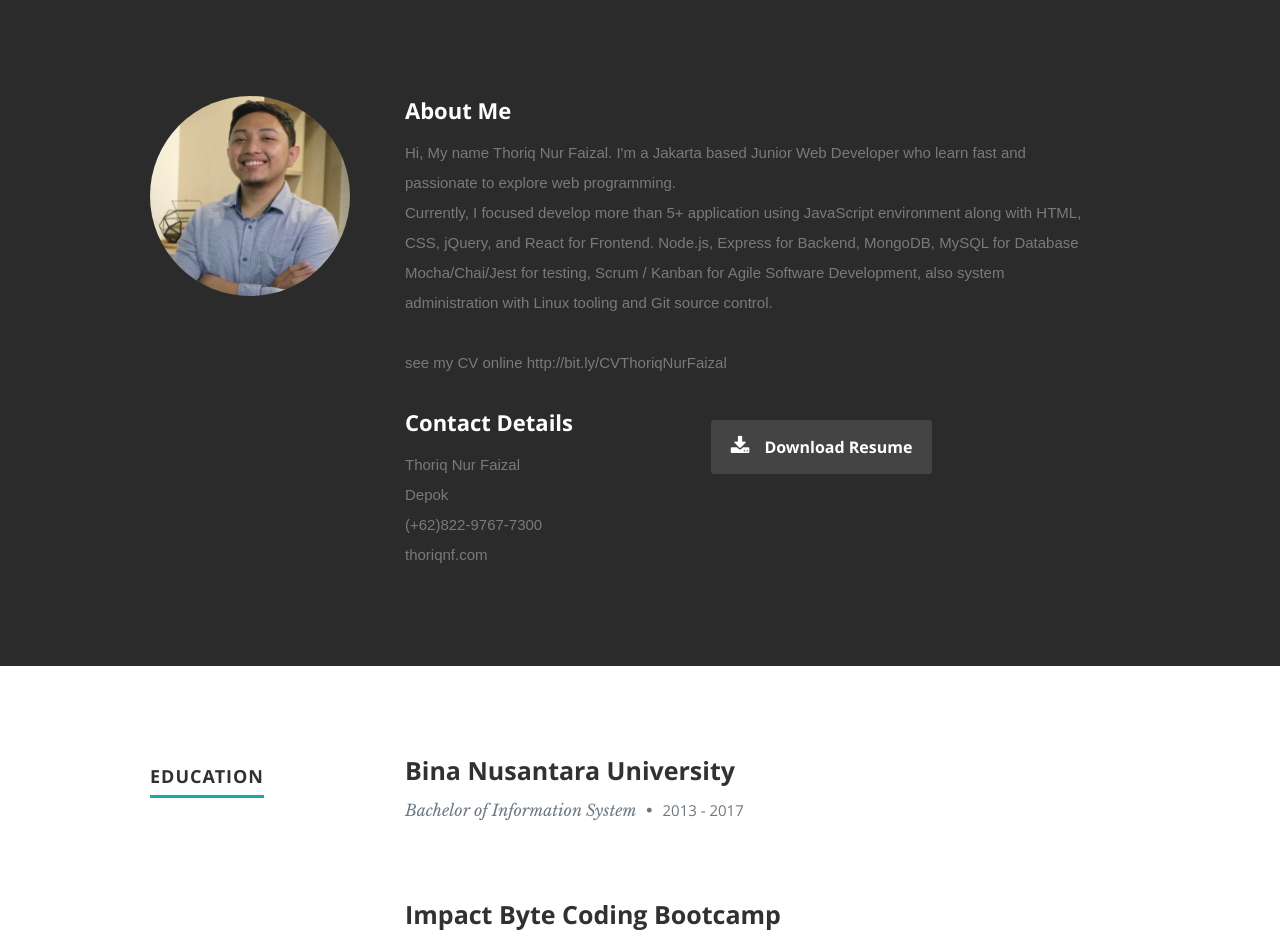
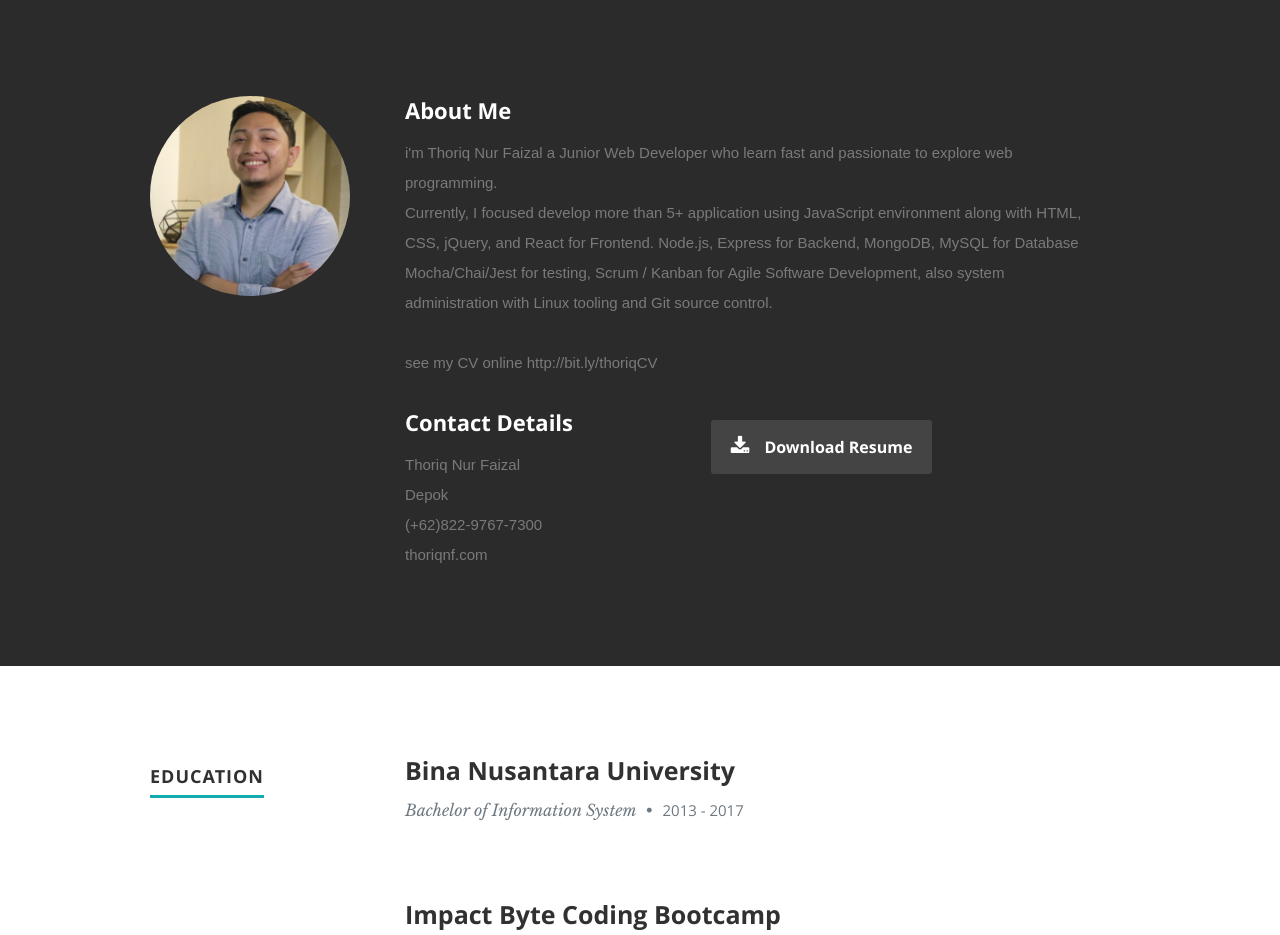
Before and after one commit to thoriqnf/personal, a React (Create React App) app in the folder frontend/: page / in a window 1280 px wide. Shown: the part 800-1735 px from the top of the page. Built offline with nearby package versions, Linux system fonts and the light colour scheme.

Commit message:
changing some about

```diff
--- a/frontend/src/Components/About.js
+++ b/frontend/src/Components/About.js
@@ -1,5 +1,4 @@
-import React, { Component } from 'react';
-
+import React, { Component } from "react";
 
 class About extends Component {
   render() {
@@ -7,49 +6,51 @@ class About extends Component {
       <section id="about">
         <div className="row">
           <div className="three columns">
-               <img className="profile-pic"  src="images/thoriq.jpg" alt="" />
-
+            <img className="profile-pic" src="images/thoriq.jpg" alt="" />
           </div>
 
           <div className="nine columns main-col">
-
             <h2>About Me</h2>
 
             <p>
-                  Hi, My name Thoriq Nur Faizal.
-                  I'm a Jakarta based Junior Web Developer who learn fast and passionate to explore web programming.
-                  <br/>
-                  Currently, I focused develop more than 5+  application using JavaScript environment along with HTML, CSS, jQuery, and React for Frontend. Node.js, Express for Backend,  MongoDB, MySQL for Database Mocha/Chai/Jest for testing, Scrum / Kanban for Agile Software Development, also system administration with Linux tooling and Git source control.
-                  <br/> <br/>
-                  see my CV online http://bit.ly/CVThoriqNurFaizal
+              i'm Thoriq Nur Faizal a Junior Web Developer who learn fast and
+              passionate to explore web programming.
+              <br />
+              Currently, I focused develop more than 5+ application using
+              JavaScript environment along with HTML, CSS, jQuery, and React for
+              Frontend. Node.js, Express for Backend, MongoDB, MySQL for
+              Database Mocha/Chai/Jest for testing, Scrum / Kanban for Agile
+              Software Development, also system administration with Linux
+              tooling and Git source control.
+              <br /> <br />
+              see my CV online http://bit.ly/thoriqCV
             </p>
 
             <div className="row">
               <div className="columns contact-details">
-
                 <h2>Contact Details</h2>
 
                 <p className="address">
-         						   <span>Thoriq Nur Faizal</span><br />
-         						   <span>Depok</span><br />
-       						     <span>(+62)822-9767-7300</span><br />
+                  <span>Thoriq Nur Faizal</span>
+                  <br />
+                  <span>Depok</span>
+                  <br />
+                  <span>(+62)822-9767-7300</span>
+                  <br />
                   <span>thoriqnf.com</span>
                 </p>
-
               </div>
 
               <div className="columns download">
                 <p>
-                        <a href="http://bit.ly/CVThoriqNurFaizal" className="button"><i className="fa fa-download"></i>Download Resume</a>
+                  <a href="http://bit.ly/CVThoriqNurFaizal" className="button">
+                    <i className="fa fa-download" />Download Resume
+                  </a>
                 </p>
               </div>
-
             </div>
-
           </div>
-
         </div>
-
       </section>
     );
   }
```
Lines whose indentation alone changed are shown as unchanged.
